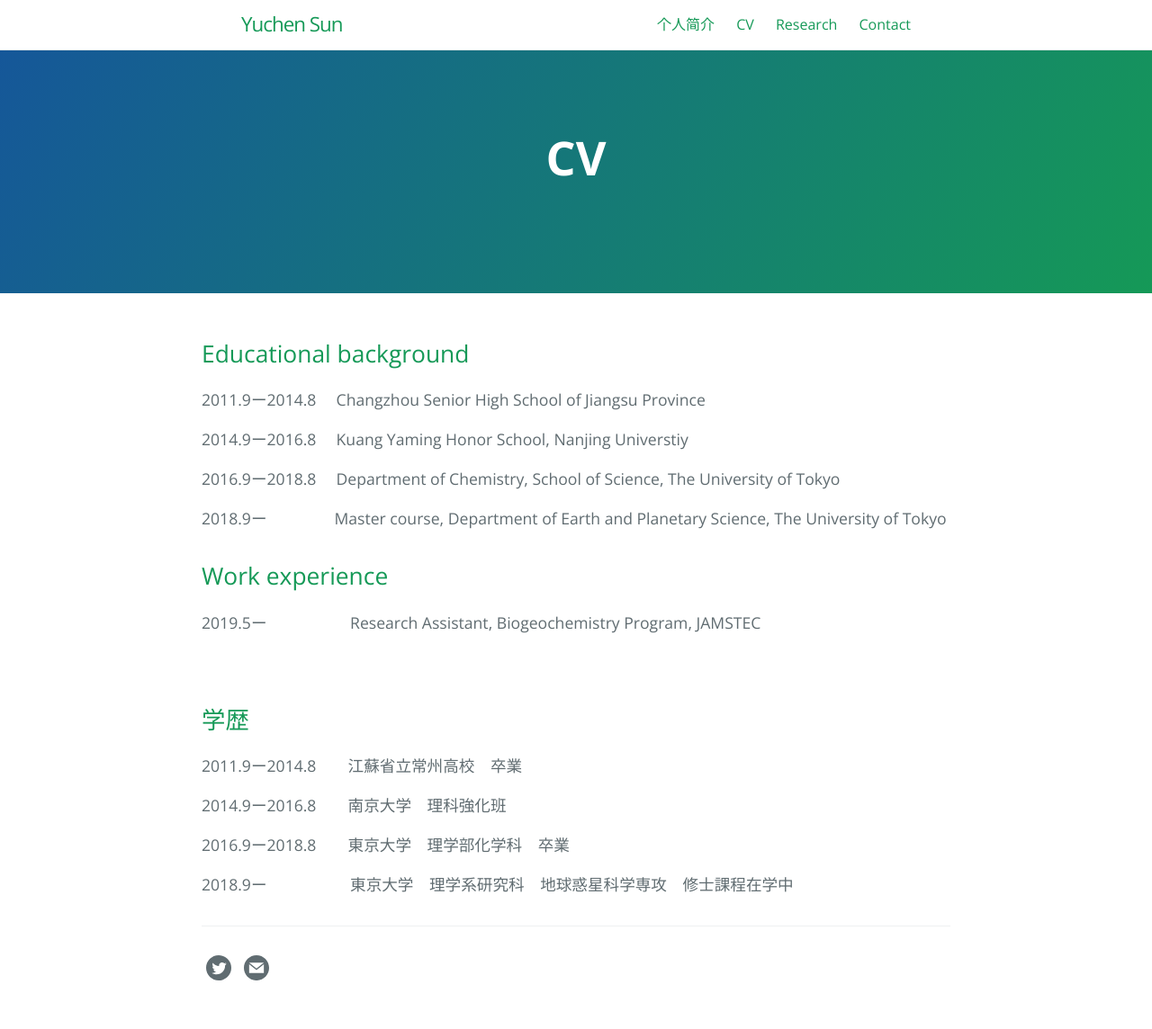
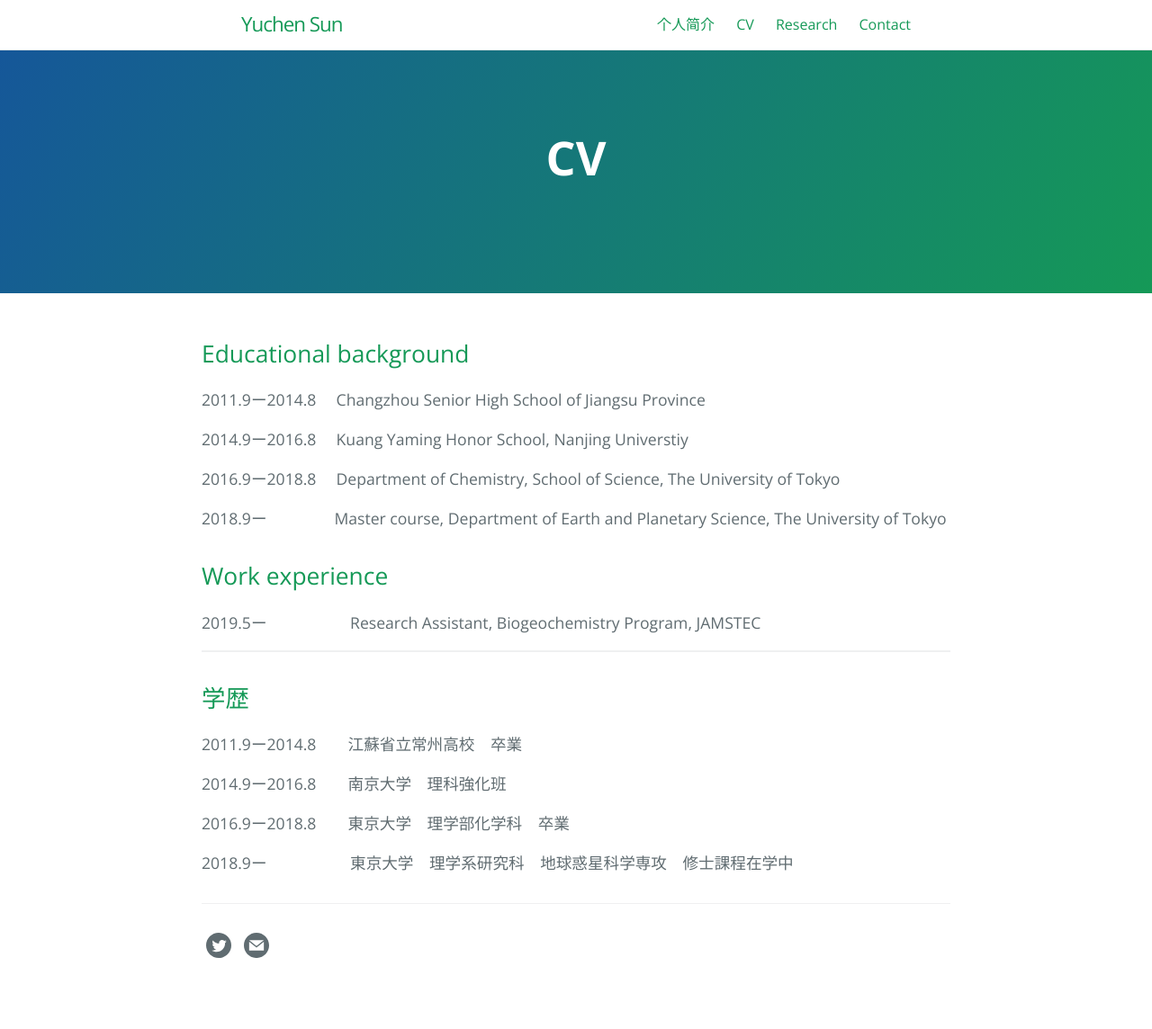
Before and after one commit to sonyuushin/sonyuushin.github.io, a Jekyll site: the page built from cv.md, in a window 1280 px wide. Shown: the whole page at 90% size. Built offline with Jekyll 4.4.1, drawn with Linux system fonts in a browser that asks for light colours; after the commit the page ends 1119 px from its top, so only the background shows below that.

Commit message:
Update cv.md

```diff
--- a/cv.md
+++ b/cv.md
@@ -21,7 +21,7 @@ order: 0
 
 2019.5ー　　　　　 Research Assistant, Biogeochemistry Program, JAMSTEC
 
-<br />
+------------
 
 ## 学歴
 
```
